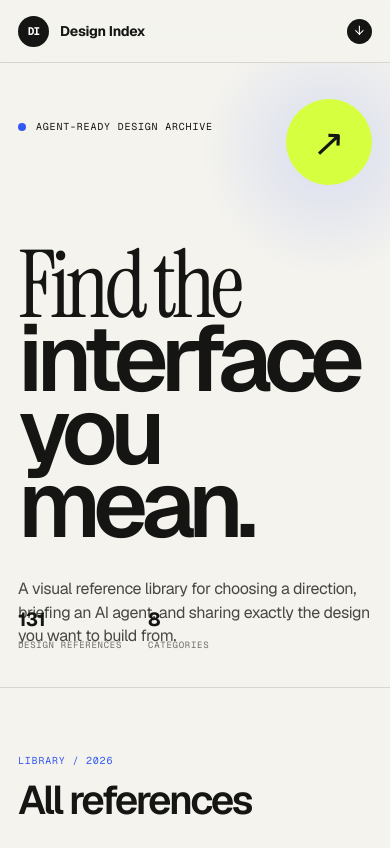
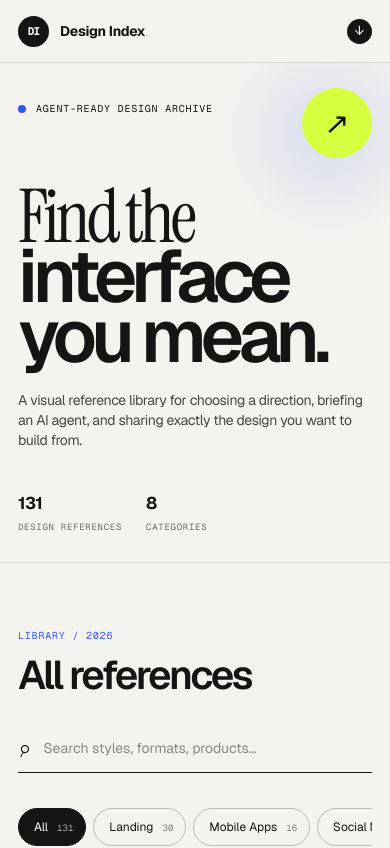
Before and after one commit to jasontorres/unslop, a Next.js app: page / in a window 390 px wide. Shown: the top 848 px of the page. Built offline with nearby package versions, Linux system fonts and the light colour scheme.

Commit message:
Compact gallery hero sections

```diff
--- a/app/globals.css
+++ b/app/globals.css
@@ -46,8 +46,8 @@ button { color: inherit; }
 .topbar-link span { background: var(--ink); color: #fff; width: 25px; height: 25px; border-radius: 50%; display: grid; place-items: center; }
 
 .hero {
-  min-height: 690px;
-  padding: 84px 3.2vw 50px;
+  min-height: 520px;
+  padding: 54px 3.2vw 36px;
   border-bottom: 1px solid var(--line);
   position: relative;
   overflow: hidden;
@@ -60,32 +60,32 @@ button { color: inherit; }
   content: "↗";
   position: absolute;
   right: 3.2vw;
-  top: 48px;
-  width: 238px;
-  height: 238px;
+  top: 30px;
+  width: 174px;
+  height: 174px;
   border-radius: 50%;
   background: var(--acid);
   display: grid;
   place-items: center;
-  font-size: 108px;
+  font-size: 76px;
   font-weight: 250;
   transform: rotate(2deg);
 }
 .hero-kicker { display: flex; align-items: center; gap: 10px; text-transform: uppercase; letter-spacing: .08em; font-family: var(--font-geist-mono); font-size: 10px; }
 .hero-kicker span { width: 8px; height: 8px; border-radius: 50%; background: var(--blue); }
 .hero h1 {
-  margin: 55px 0 26px;
+  margin: 31px 0 18px;
   max-width: 1060px;
-  font-size: clamp(78px, 10.8vw, 174px);
-  line-height: .78;
+  font-size: clamp(64px, 8vw, 122px);
+  line-height: .8;
   letter-spacing: -.077em;
   font-weight: 590;
 }
 .hero h1::first-line { font-family: var(--font-instrument-serif), Georgia, serif; font-weight: 400; letter-spacing: -.055em; }
-.hero-copy { max-width: 610px; margin: 0 0 0 39.5%; font-size: clamp(17px, 1.5vw, 22px); line-height: 1.48; letter-spacing: -.025em; color: #484842; }
-.hero-stats { position: absolute; bottom: 48px; left: 3.2vw; display: flex; gap: 46px; }
+.hero-copy { max-width: 570px; margin: 0 0 0 42%; font-size: clamp(15px, 1.25vw, 19px); line-height: 1.45; letter-spacing: -.025em; color: #484842; }
+.hero-stats { position: absolute; bottom: 30px; left: 3.2vw; display: flex; gap: 40px; }
 .hero-stats div { display: flex; flex-direction: column; gap: 4px; }
-.hero-stats strong { font-size: 23px; letter-spacing: -.04em; }
+.hero-stats strong { font-size: 20px; letter-spacing: -.04em; }
 .hero-stats span { font-family: var(--font-geist-mono); font-size: 9px; color: var(--muted); text-transform: uppercase; letter-spacing: .08em; }
 
 .library { padding: 90px 3.2vw 130px; }
@@ -152,11 +152,11 @@ footer > a { margin-top: 8px; justify-self: end; font-size: 12px; border-bottom:
 .detail-topbar { position: sticky; top: 0; background: rgba(233,232,226,.9); }
 .detail-topbar nav { grid-column: 2 / 4; justify-self: end; display: flex; gap: 9px; align-items: center; font-family: var(--font-geist-mono); text-transform: uppercase; letter-spacing: .05em; font-size: 8px; color: #797873; }
 .detail-topbar nav strong { color: var(--ink); font-weight: 550; }
-.detail-intro { padding: 58px 3.2vw 38px; display: flex; align-items: flex-end; justify-content: space-between; gap: 40px; }
-.eyebrow { margin: 0 0 22px; font-family: var(--font-geist-mono); font-size: 9px; text-transform: uppercase; letter-spacing: .07em; color: var(--muted); }
+.detail-intro { padding: 34px 3.2vw 26px; display: flex; align-items: flex-end; justify-content: space-between; gap: 40px; }
+.eyebrow { margin: 0 0 14px; font-family: var(--font-geist-mono); font-size: 9px; text-transform: uppercase; letter-spacing: .07em; color: var(--muted); }
 .eyebrow span { display: inline-block; background: var(--blue); color: #fff; padding: 5px 7px; margin-right: 10px; }
-.detail-intro h1 { font-family: var(--font-instrument-serif), Georgia, serif; font-size: clamp(61px, 8.3vw, 126px); line-height: .83; letter-spacing: -.055em; font-weight: 400; margin: 0; }
-.detail-summary { font-size: 14px; color: #686761; margin: 20px 0 0; }
+.detail-intro h1 { font-family: var(--font-instrument-serif), Georgia, serif; font-size: clamp(48px, 6vw, 88px); line-height: .86; letter-spacing: -.05em; font-weight: 400; margin: 0; }
+.detail-summary { font-size: 13px; color: #686761; margin: 13px 0 0; }
 .action-group { display: flex; align-items: center; flex-wrap: wrap; justify-content: flex-end; gap: 7px; padding-bottom: 5px; }
 .action-group button { height: 43px; padding: 0 16px; border: 1px solid var(--ink); background: transparent; cursor: pointer; font-size: 11px; }
 .action-group .primary-action { background: var(--ink); color: #fff; min-width: 156px; }
@@ -188,7 +188,7 @@ footer > a { margin-top: 8px; justify-self: end; font-size: 12px; border-bottom:
 
 @media (max-width: 1100px) {
   .gallery-grid { grid-template-columns: repeat(3, minmax(0, 1fr)); }
-  .hero::after { width: 180px; height: 180px; font-size: 78px; }
+  .hero::after { width: 140px; height: 140px; font-size: 60px; }
   .related-grid { grid-template-columns: repeat(2, 1fr); row-gap: 34px; }
 }
 
@@ -197,12 +197,12 @@ footer > a { margin-top: 8px; justify-self: end; font-size: 12px; border-bottom:
   .topbar-note { display: none; }
   .topbar-link { grid-column: 2; }
   .detail-topbar nav { display: none; }
-  .hero { min-height: 625px; padding: 56px 18px 38px; }
-  .hero::after { width: 86px; height: 86px; right: 18px; top: 36px; font-size: 38px; }
-  .hero h1 { font-size: clamp(62px, 24vw, 100px); margin-top: 115px; }
-  .hero-copy { margin: 36px 0 0; max-width: 470px; font-size: 16px; }
-  .hero-stats { left: 18px; bottom: 35px; gap: 26px; }
-  .hero-stats strong { font-size: 19px; }
+  .hero { min-height: 500px; padding: 38px 18px 28px; }
+  .hero::after { width: 70px; height: 70px; right: 18px; top: 25px; font-size: 30px; }
+  .hero h1 { font-size: clamp(54px, 19vw, 78px); margin-top: 72px; }
+  .hero-copy { margin: 24px 0 0; max-width: 470px; font-size: 14px; }
+  .hero-stats { left: 18px; bottom: 28px; gap: 24px; }
+  .hero-stats strong { font-size: 17px; }
   .library { padding: 65px 18px 90px; }
   .library-head { align-items: stretch; flex-direction: column; margin-bottom: 35px; gap: 30px; }
   .searchbox { width: 100%; }
@@ -212,9 +212,10 @@ footer > a { margin-top: 8px; justify-self: end; font-size: 12px; border-bottom:
   .copy-mini { font-size: 8px; }
   footer { padding: 36px 18px; grid-template-columns: 1fr; min-height: 260px; }
   footer > a { justify-self: start; }
-  .detail-intro { padding: 42px 18px 28px; display: block; }
-  .detail-intro h1 { font-size: clamp(56px, 18vw, 96px); }
-  .action-group { justify-content: flex-start; margin-top: 30px; }
+  .detail-intro { padding: 27px 18px 22px; display: block; }
+  .detail-intro h1 { font-size: clamp(46px, 14vw, 70px); }
+  .detail-summary { margin-top: 10px; }
+  .action-group { justify-content: flex-start; margin-top: 21px; }
   .reference-stage iframe { height: calc(100dvh - 63px); min-height: 560px; }
   .reference-notes { padding: 85px 18px 100px; grid-template-columns: 1fr; gap: 52px; }
   .brief-card { box-shadow: 9px 9px 0 var(--acid); }
```
